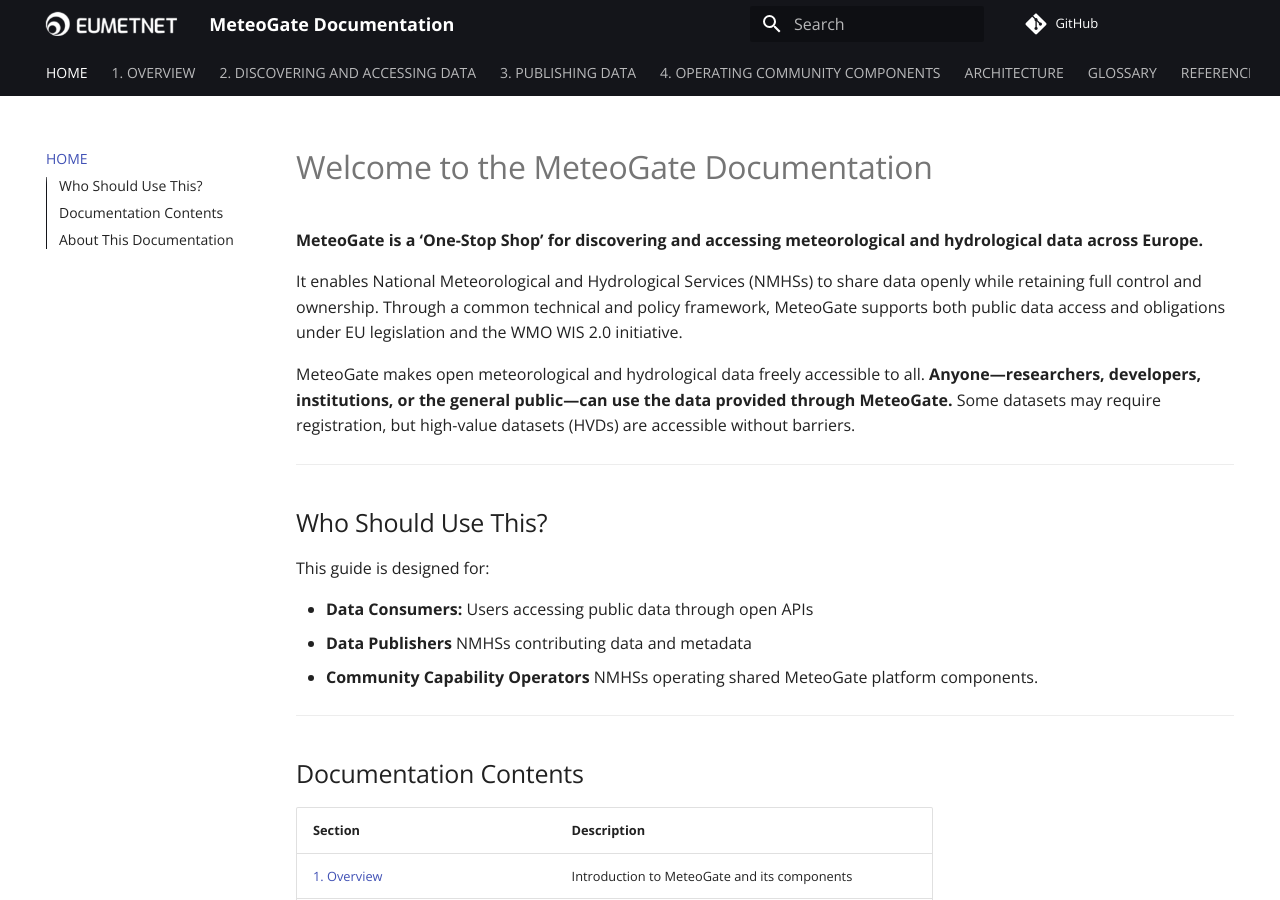
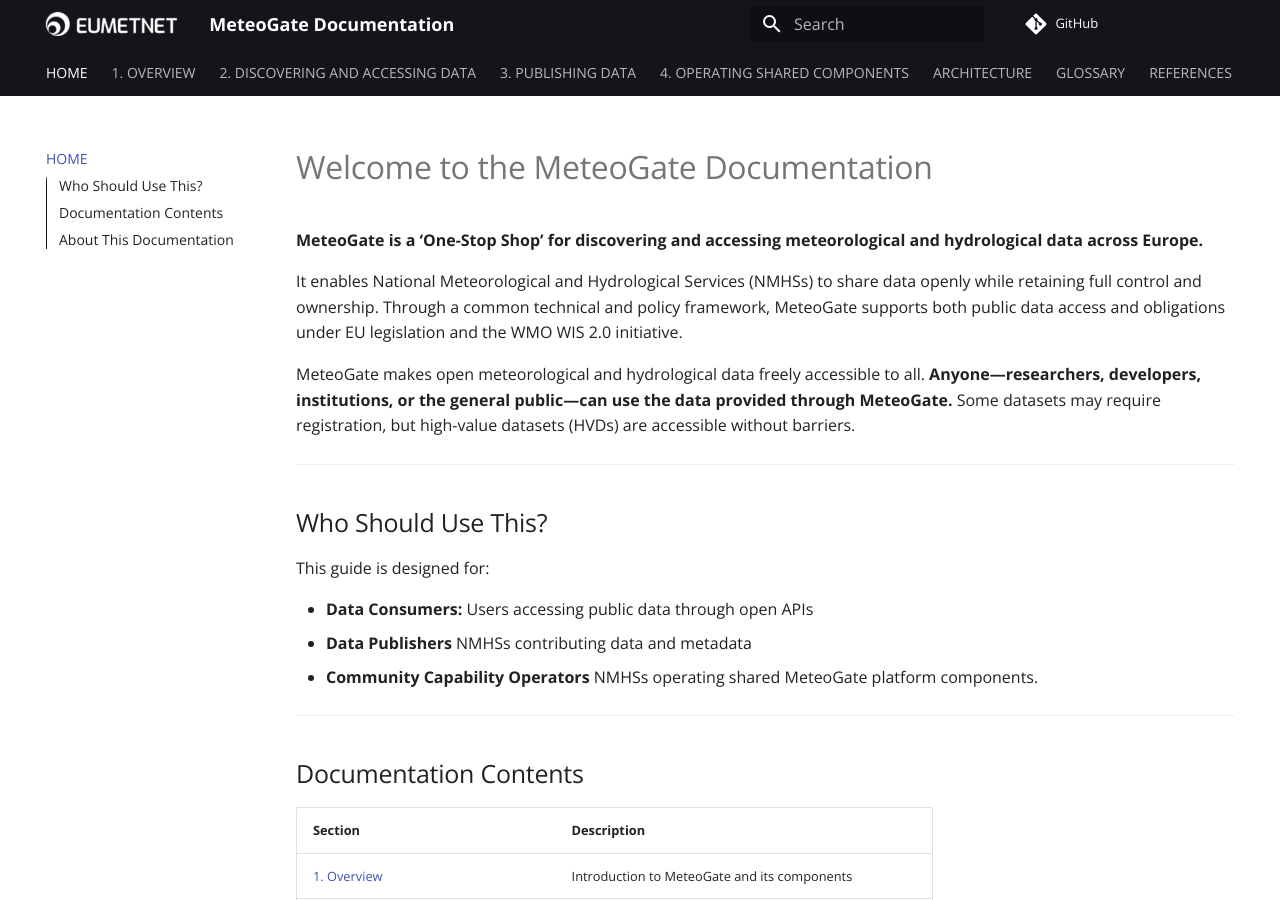
Before and after one commit to EUMETNET/meteogate-documentation, an MkDocs documentation site: the page built from docs/index.md, in a window 1280 px wide and 900 px high. Built offline with MkDocs 1.6.1 and Material for MkDocs 9.7.7, drawn with Linux system fonts in a browser that asks for light colours; comment, search, counter and statistics services are not loaded.

Commit message:
Update mkdocs.yml

```diff
--- a/mkdocs.yml
+++ b/mkdocs.yml
@@ -25,7 +25,7 @@ nav:
   - 1. OVERVIEW: 1-overview.md
   - 2. DISCOVERING AND ACCESSING DATA: 2-discovering-and-accessing-data.md
   - 3. PUBLISHING DATA: 3-publishing-data.md
-  - 4. OPERATING COMMUNITY COMPONENTS: 4-operating-and-maintaining-community-components.md
+  - 4. OPERATING SHARED COMPONENTS: 4-operating-and-maintaining-community-components.md
   - ARCHITECTURE: technical-architecture.md
   - GLOSSARY: glossary.md
   - REFERENCES: references.md
```
